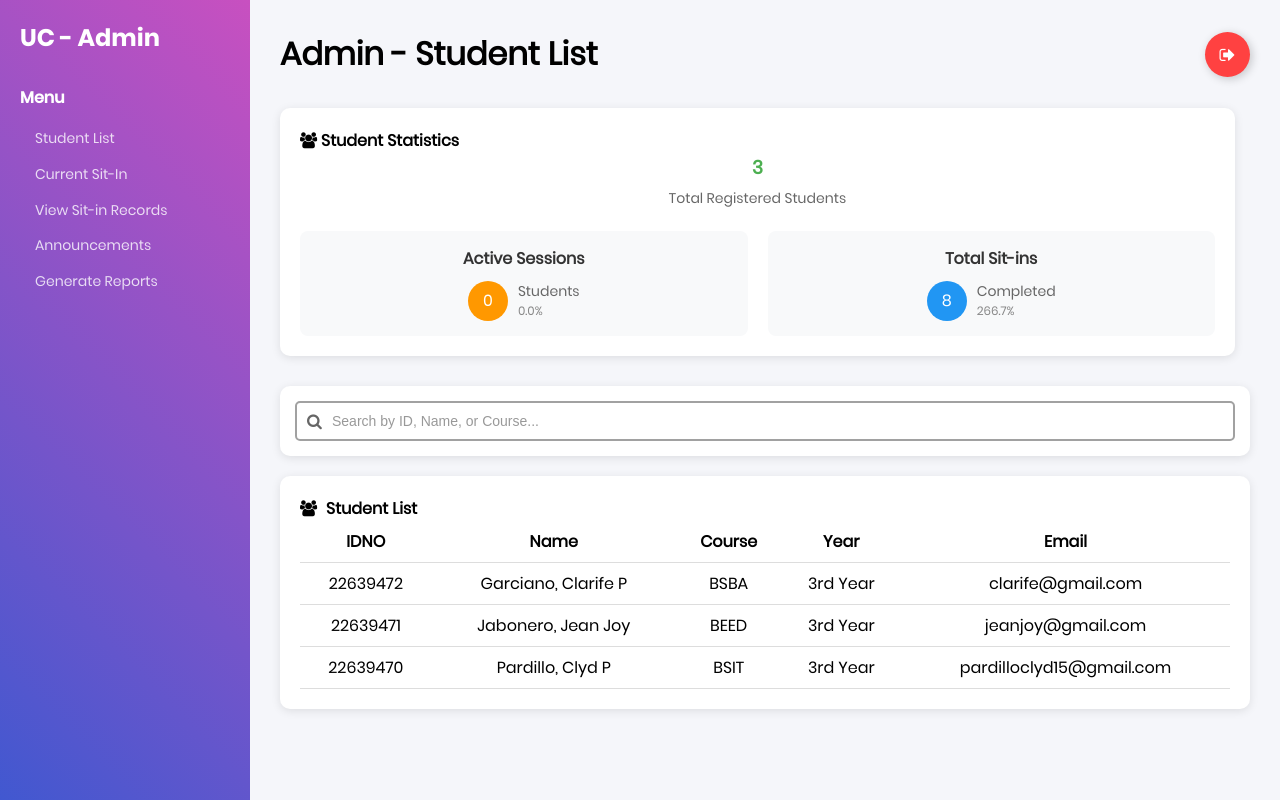
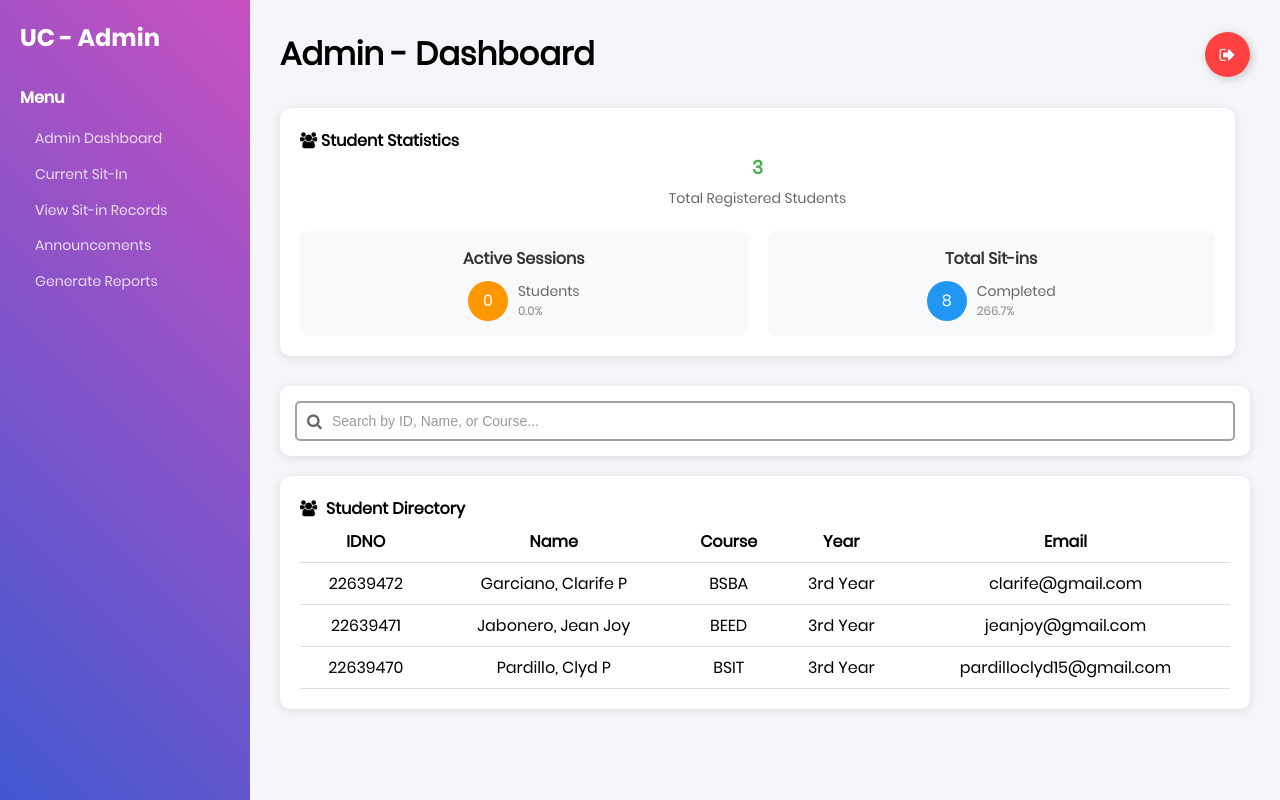
Before and after one commit to ClydPardillo/SIT-IN-MONITORING-SYSYTEM, a Flask app: page /admin in a window 1280 px wide. Run offline with Flask 3, Linux system fonts and the light colour scheme; a user stored in the database is signed in; data comes from the database, SQL or seed files in the repository; both versions use the stored data as it was after the commit.

Commit message:
Changed student lists to Admin Dashboard

```diff
--- a/templates/admin.html
+++ b/templates/admin.html
@@ -11,7 +11,7 @@
       <ul>
         <li>
           <a href="{{ url_for('admin_dashboard') }}" class="active"
-            >Student List</a
+            >Admin Dashboard</a
           >
         </li>
         <li>
@@ -35,7 +35,7 @@
   <!-- Main Content -->
   <div class="main-content">
     <div class="header">
-      <h1>Admin - Student List</h1>
+      <h1>Admin - Dashboard</h1>
       <a class="Btn" href="{{ url_for('logout') }}">
         <div class="sign">
           <i class="fa fa-sign-out" aria-hidden="true"></i>
@@ -196,7 +196,7 @@
             aria-hidden="true"
             style="margin-right: 5px"
           ></i>
-          Student List
+          Student Directory
         </h4>
 
         {% if students %}
--- a/templates/admin_announcements.html
+++ b/templates/admin_announcements.html
@@ -9,7 +9,7 @@
     <div class="sidebar-menu">
       <h3>Menu</h3>
       <ul>
-        <li><a href="{{ url_for('admin_dashboard') }}">Student List</a></li>
+        <li><a href="{{ url_for('admin_dashboard') }}">Admin Dashboard</a></li>
         <li>
           <a href="{{ url_for('admin_current_sit_in') }}">Current Sit-In</a>
         </li>
--- a/templates/admin_current_sit_in.html
+++ b/templates/admin_current_sit_in.html
@@ -9,7 +9,7 @@
     <div class="sidebar-menu">
       <h3>Menu</h3>
       <ul>
-        <li><a href="{{ url_for('admin_dashboard') }}">Student List</a></li>
+        <li><a href="{{ url_for('admin_dashboard') }}">Admin Dashboard</a></li>
         <li>
           <a href="{{ url_for('admin_current_sit_in') }}" class="active"
             >Current Sit-In</a
--- a/templates/admin_reports.html
+++ b/templates/admin_reports.html
@@ -9,7 +9,7 @@
     <div class="sidebar-menu">
       <h3>Menu</h3>
       <ul>
-        <li><a href="{{ url_for('admin_dashboard') }}">Student List</a></li>
+        <li><a href="{{ url_for('admin_dashboard') }}">Admin Dashboard</a></li>
         <li>
           <a href="{{ url_for('admin_current_sit_in') }}">Current Sit-In</a>
         </li>
--- a/templates/admin_sit_in_records.html
+++ b/templates/admin_sit_in_records.html
@@ -9,7 +9,7 @@
     <div class="sidebar-menu">
       <h3>Menu</h3>
       <ul>
-        <li><a href="{{ url_for('admin_dashboard') }}">Student List</a></li>
+        <li><a href="{{ url_for('admin_dashboard') }}">Admin Dashboard</a></li>
         <li>
           <a href="{{ url_for('admin_current_sit_in') }}">Current Sit-In</a>
         </li>
```
Also changed, not shown: app.py (line endings or trailing spaces), users.db.
